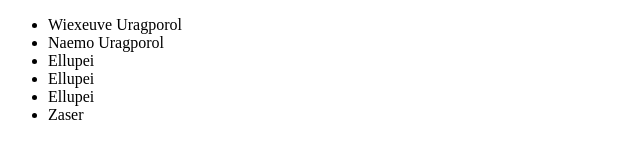
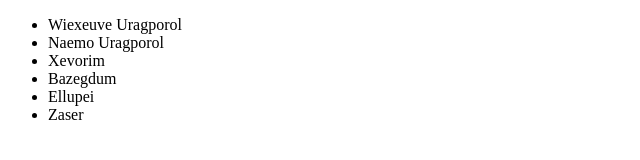
Before and after one commit to williamsdantas/alura-git, a plain HTML site: page alunos.html in a window 1280 px wide. Shown: the full height of the page, 0-640 px from the left. Drawn offline with Linux system fonts and the light colour scheme.

Commit message:
Correção da lista de inscritos 2. Nomes repetidos

```diff
--- a/alunos.html
+++ b/alunos.html
@@ -8,8 +8,8 @@
     <ul>
      <li>Wiexeuve Uragporol</li>
      <li>Naemo Uragporol</li>
-     <li>Ellupei</li>
-     <li>Ellupei</li>
+     <li>Xevorim</li>
+     <li>Bazegdum</li>
 	 <li>Ellupei</li>
 	 <li>Zaser</li>
     </ul>
```
